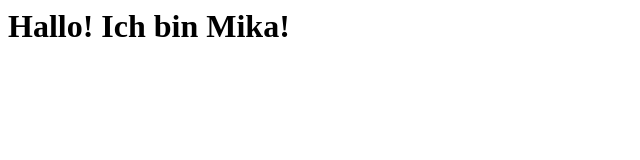
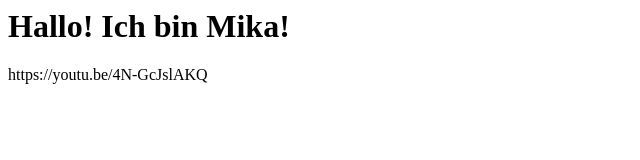
Before and after one commit to iChut/page, a plain HTML site: page Index.html in a window 1280 px wide. Shown: the whole page, without its empty margins (0-640 px from the left). Drawn offline with Linux system fonts and the light colour scheme.

Commit message:
Update Index.html

```diff
--- a/Index.html
+++ b/Index.html
@@ -1 +1,2 @@
 <h1>Hallo! Ich bin Mika!</h1>
+https://youtu.be/4N-GcJslAKQ
```
